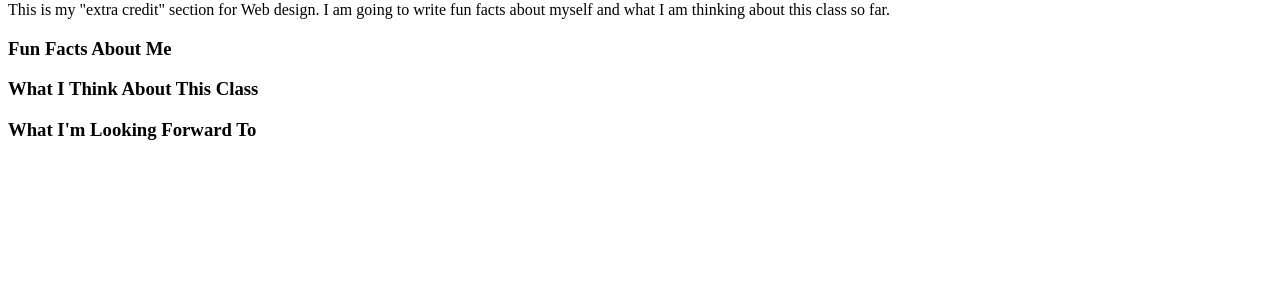
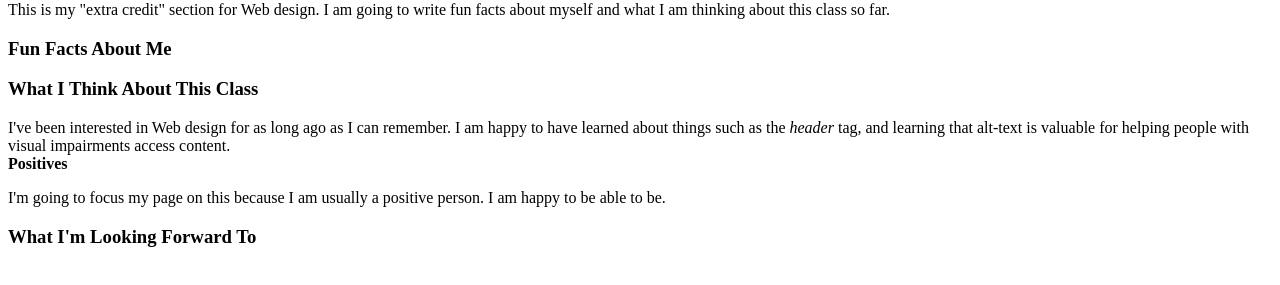
Before and after one commit to PixelatedWebDesigns/WebDesign1, a plain HTML site: page more.html in a window 1280 px wide. Shown: the part 79-364 px from the top of the page. Drawn offline with Linux system fonts and the light colour scheme.

Commit message:
Update more.html
I'm sorry I didn't get to add more to this page right now.

```diff
--- a/more.html
+++ b/more.html
@@ -7,9 +7,14 @@
     <h1>More</h1>
     This is my "extra credit" section for Web design. I am going to write fun facts about myself and what I am thinking about this class so far.
     <h3>Fun Facts About Me</h3>
-    <p></p>
+    <ul>
+
+    </ul>
     <h3>What I Think About This Class</h3>
-    <p></p>
+    I've been interested in Web design for as long ago as I can remember. I am happy to have learned about things such as the <i>header</i> tag, and learning that alt-text is valuable for helping people with visual impairments access content.
+    <br>
+    <b>Positives</b>
+    <p>I'm going to focus my page on this because I am usually a positive person. I am happy to be able to be. </p>
     <h3>What I'm Looking Forward To</h3>
   </body>
 </html>
```
